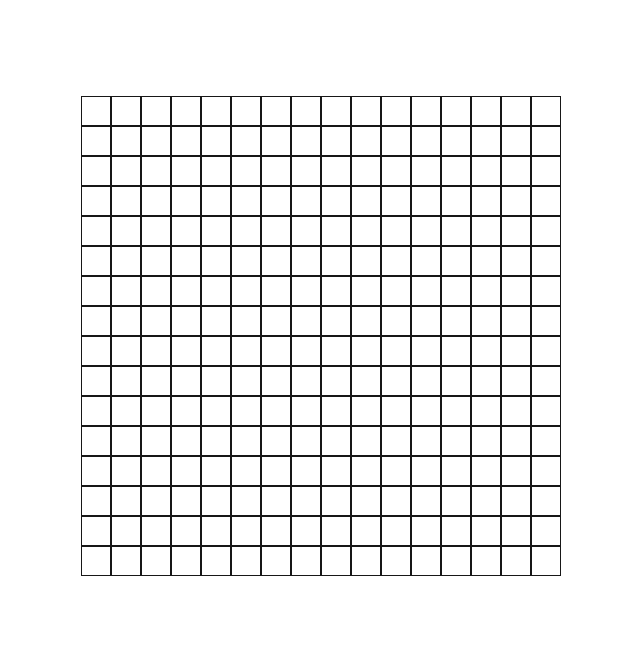
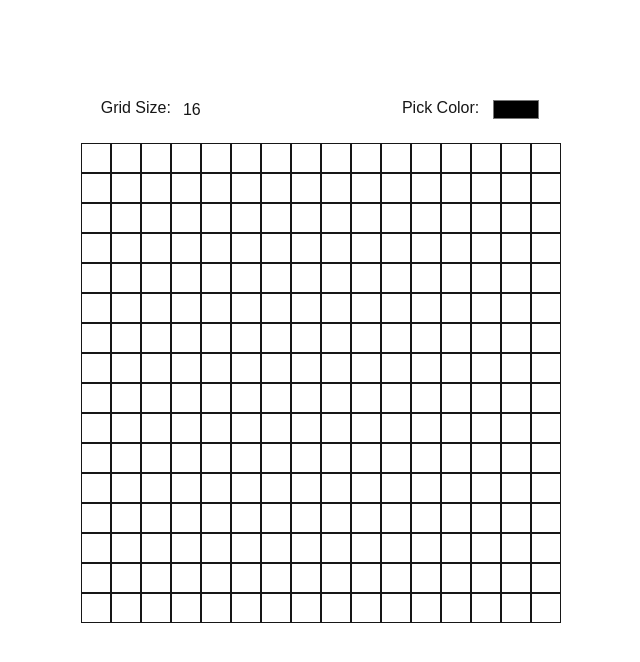
Before and after one commit to Yash-Tibadiya/Pixel-Art-Maker, a Next.js app: page / in a window 1280 px wide. Shown: the top 662 px of the page, without its empty margins (319-959 px from the left). Built offline with nearby package versions, Linux system fonts and the light colour scheme.

Commit message:
Refactor PixelArtMaker component layout and improve grid size handling

```diff
--- a/src/components/PixelArtMaker.tsx
+++ b/src/components/PixelArtMaker.tsx
@@ -21,7 +21,27 @@ const PixelArtMaker = () => {
     setGrid(newGrid);
   };
 
+  const handleGridSizeChange = (newGridSize: number) => {
+    setGridSize(newGridSize);
+    setGrid(Array(newGridSize * newGridSize).fill(DEFAULT_GRID_COLOR));
+  };
+
   return (
+    <div className="flex flex-col items-center justify-center gap-5">
+      <div className="flex gap-3">
+        <label htmlFor="grid-size">Grid Size: </label>
+        <input
+          type="number"
+          value={gridSize}
+          onChange={(e) => handleGridSizeChange(Number(e.target.value))}
+        />
+        <label htmlFor="pick-color">Pick Color: </label>
+        <input
+          type="color"
+          value={selectedColor}
+          onChange={(e) => setSelectedColor(e.target.value)}
+        />
+      </div>
       <div
         className="grid w-[30rem] h-[30rem]"
         style={{ gridTemplateColumns: `repeat(${gridSize}, 1fr)` }}
@@ -35,6 +55,7 @@ const PixelArtMaker = () => {
           />
         ))}
       </div>
+    </div>
   );
 };
 
```
Lines whose indentation alone changed are shown as unchanged.
